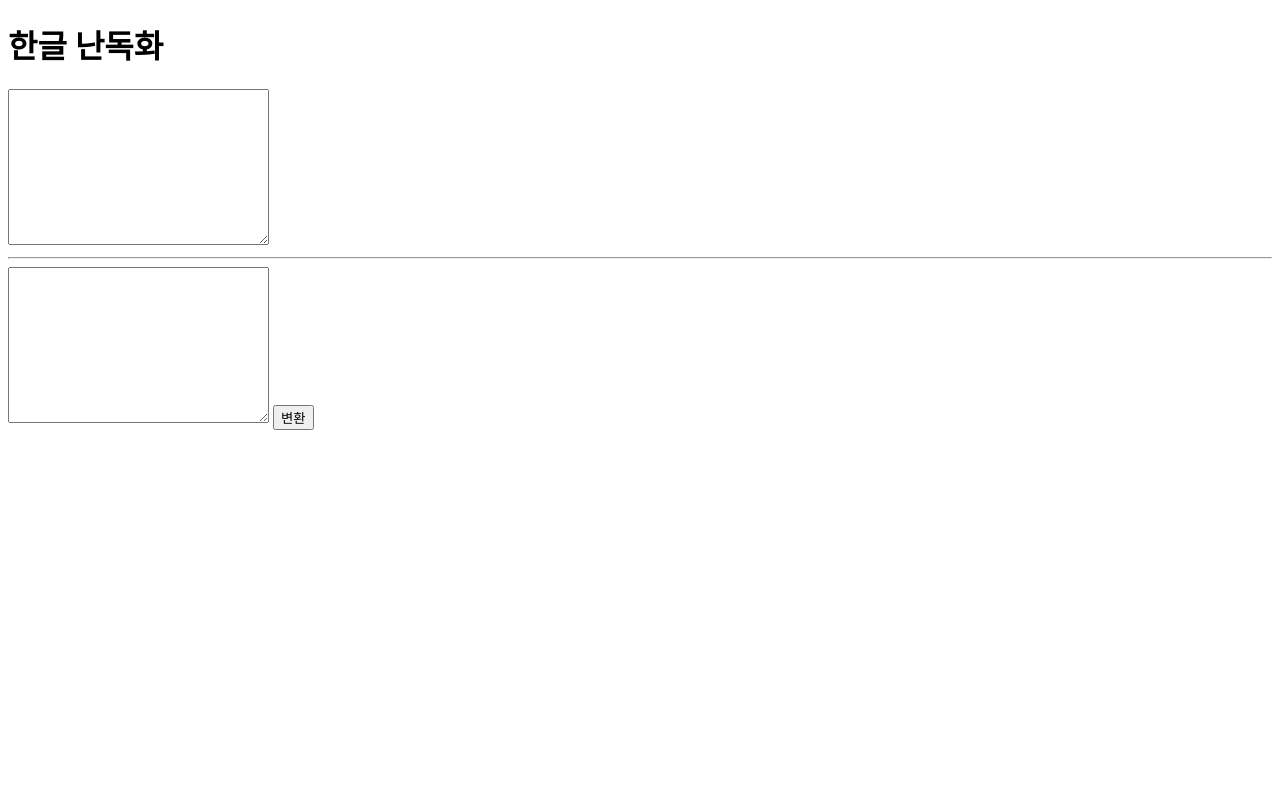
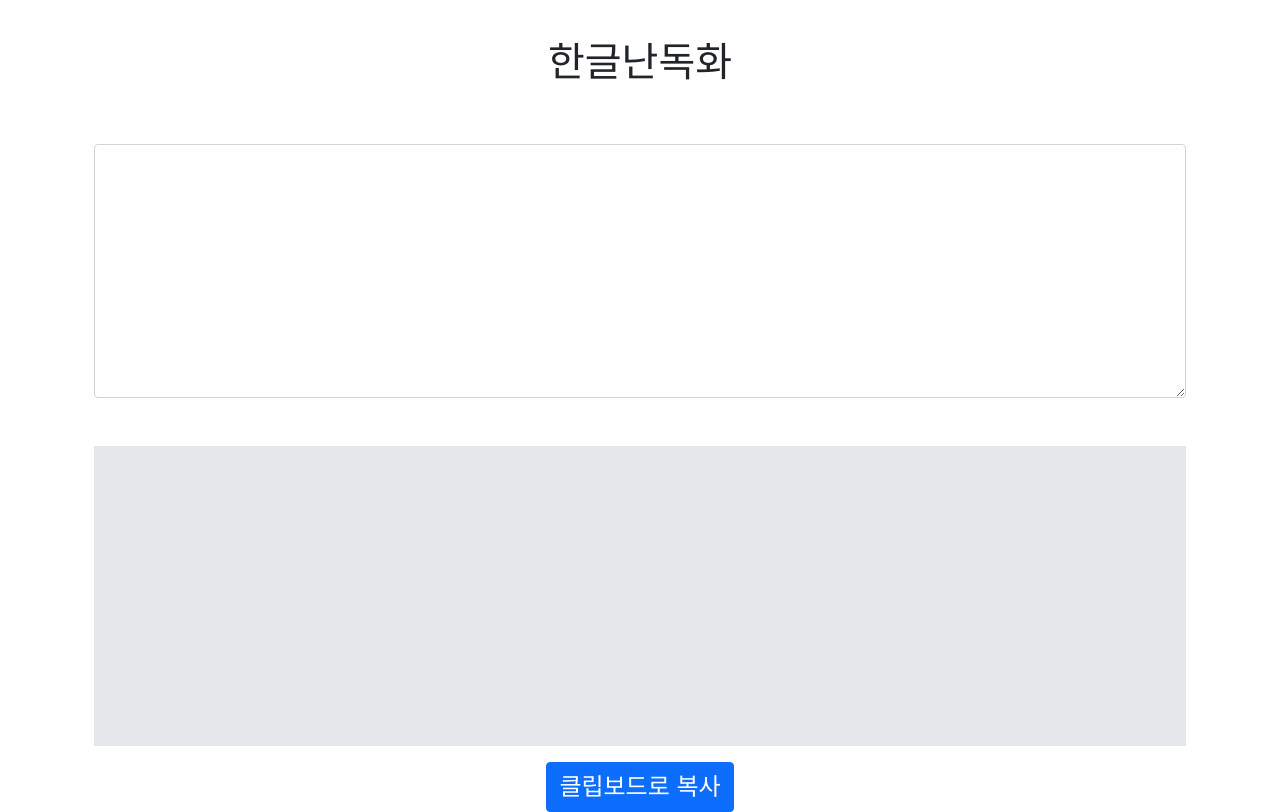
Before and after one commit to sangmin4208/airbnbfy, a plain HTML site: page index.html in a window 1280 px wide. Drawn offline with nearby package versions, Linux system fonts and the light colour scheme; a web font is replaced by a local one.

Commit message:
feat: Implement Copy to Clipboard

```diff
--- a/index.html
+++ b/index.html
@@ -1,18 +1,44 @@
 <!DOCTYPE html>
 <html lang="en">
-<head>
-    <meta charset="UTF-8">
-    <meta http-equiv="X-UA-Compatible" content="IE=edge">
-    <meta name="viewport" content="width=device-width, initial-scale=1.0">
+  <head>
+    <meta charset="UTF-8" />
+    <meta http-equiv="X-UA-Compatible" content="IE=edge" />
+    <meta name="viewport" content="width=device-width, initial-scale=1.0" />
     <title>Document</title>
-    <link rel="stylesheet" href="styles/main.css">
+
+    <link rel="preconnect" href="https://fonts.gstatic.com" crossorigin />
+    <link
+      href="https://fonts.googleapis.com/css2?family=Black+Han+Sans&family=Dongle:wght@300&display=swap"
+      rel="stylesheet"
+    />
+    <link
+      href="https://unpkg.com/tailwindcss@^2/dist/tailwind.min.css"
+      rel="stylesheet"
+    />
+    <link
+      href="https://cdn.jsdelivr.net/npm/bootstrap@5.1.3/dist/css/bootstrap.min.css"
+      rel="stylesheet"
+      integrity="sha384-1BmE4kWBq78iYhFldvKuhfTAU6auU8tT94WrHftjDbrCEXSU1oBoqyl2QvZ6jIW3"
+      crossorigin="anonymous"
+    />
+
+    <link rel="stylesheet" href="styles/main.css" />
     <script defer src="js/main.js"></script>
-</head>
-<body>
-    <h1>한글 난독화</h1>
-    <textarea id="origin-text" cols="30" rows="10"></textarea>
-    <hr>
-    <textarea id="obfuscated-text"cols="30" rows="10"></textarea>
-    <button id="btn">변환</button>
-</body>
+  </head>
+  <body>
+    <div class="container mx-auto px-4 mt-10">
+      <div class="flex flex-col justify-center align-center">
+        <h1 id="title" class="text-center">한글난독화</h1>
+        <div class="flex justify-center mt-12">
+          <textarea  class="form-control" id="origin-text" rows="5"></textarea>
+        </div>
+        <div id="obfuscated-container" class="flex mt-12 p-2 bg-gray-200">
+          <p id="obfuscated-text"></p>
+        </div>
+        <div class="flex justify-center mt-3">
+            <button id="copy-btn" type="button" class="btn btn-primary">클립보드로 복사</button>
+            </div>
+      </div>
+    </div>
+  </body>
 </html>
--- a/js/main.js
+++ b/js/main.js
@@ -1,9 +1,16 @@
 const $originText = document.getElementById("origin-text");
 const $obfuscatedText = document.getElementById("obfuscated-text");
+const $copyBtn = document.getElementById("copy-btn");
 
 function init() {
   obfuscates();
-
+  $copyBtn.addEventListener("click", () => {
+    navigator.clipboard
+      .writeText($obfuscatedText.innerText)
+      .catch((err) => {
+        console.log("Something went wrong", err);
+      });
+  });
 }
 init();
 
@@ -14,7 +21,6 @@ function obfuscates() {
       clearTimeout(qr_timeout);
     }
     qr_timeout = setTimeout(function () {
-      console.log($originText.value);
       let result = obfuscatedText($originText.value);
       $obfuscatedText.innerText = result;
     }, 500);
--- a/styles/main.css
+++ b/styles/main.css
@@ -0,0 +1,20 @@
+:root{
+    font-size: 16px;
+}
+* {
+    font-family: 'Dongle', sans-serif;
+}
+#origin-text {
+    font-size: 32px;
+}
+#title{
+    font-family: 'Black Han Sans', sans-serif;
+}
+#obfuscated-container{
+    min-height: 300px;
+    font-size: 32px;
+}
+
+button {
+    font-size: 1.5rem !important;
+}
```
